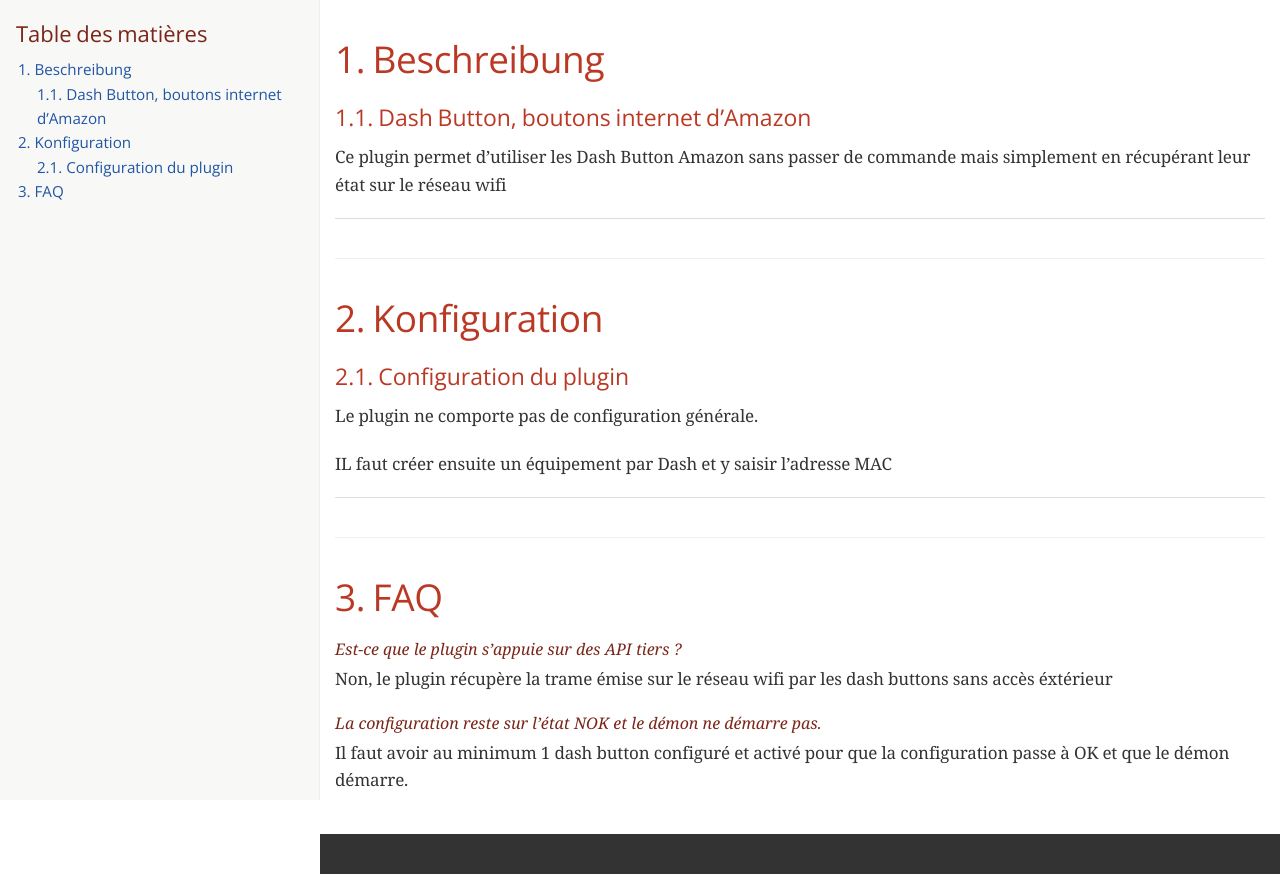
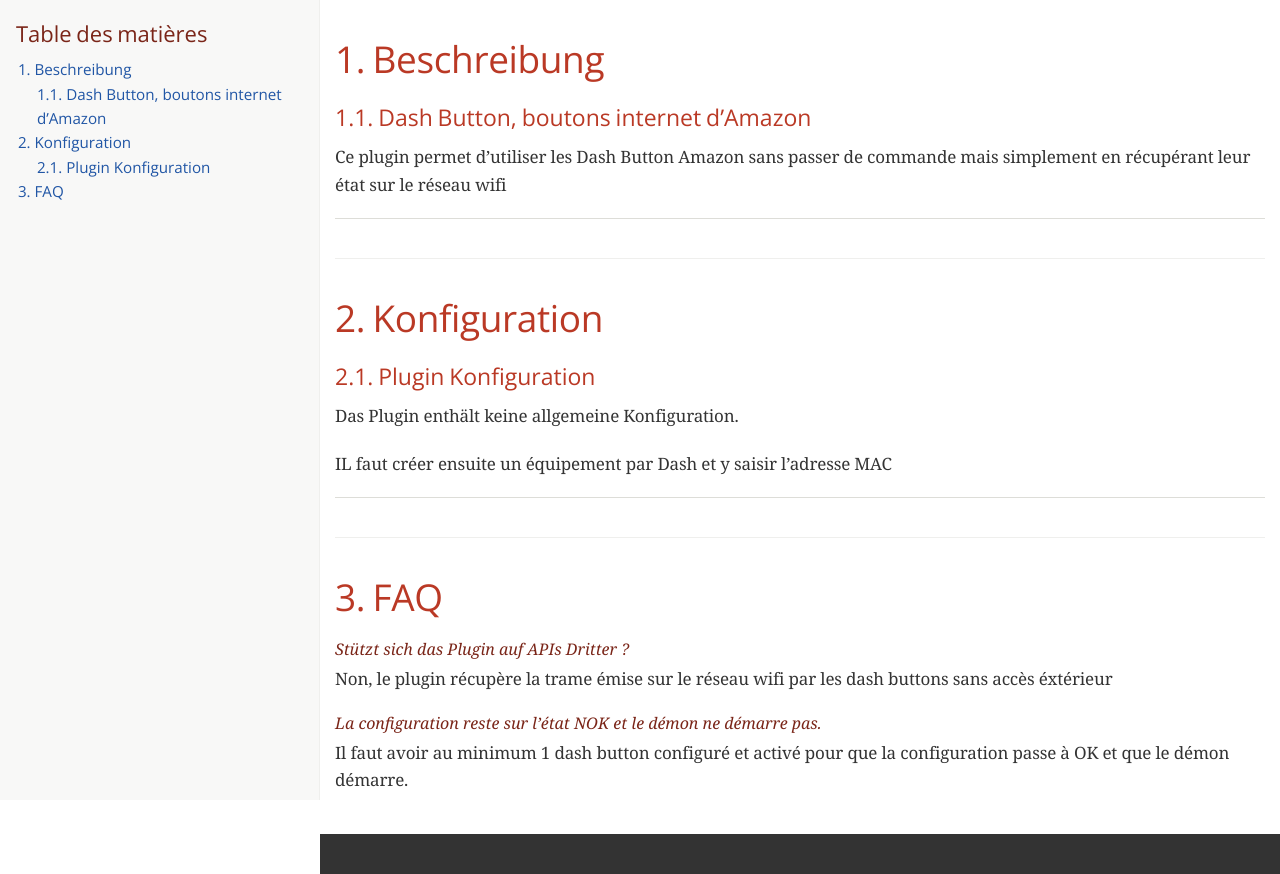
Before and after one commit to lunarok/jeedom_dashbutton, a plain HTML site: page doc/de_DE/index.html in a window 1280 px wide. Drawn offline with nearby package versions, Linux system fonts and the light colour scheme; a web font is replaced by a local one.

Commit message:
[ROBOT] Action all

```diff
--- a/doc/de_DE/index.html
+++ b/doc/de_DE/index.html
@@ -422,7 +422,7 @@
 </li>
 <li><a href="#_konfiguration">2. Konfiguration</a>
 <ul class="sectlevel3">
-<li><a href="#_configuration_du_plugin">2.1. Configuration du plugin</a></li>
+<li><a href="#_plugin_konfiguration">2.1. Plugin Konfiguration</a></li>
 </ul>
 </li>
 <li><a href="#_faq">3. FAQ</a></li>
@@ -446,9 +446,9 @@
 <h2 id="_konfiguration">2. Konfiguration</h2>
 <div class="sectionbody">
 <div class="sect3">
-<h4 id="_configuration_du_plugin">2.1. Configuration du plugin</h4>
+<h4 id="_plugin_konfiguration">2.1. Plugin Konfiguration</h4>
 <div class="paragraph">
-<p>Le plugin ne comporte pas de configuration générale.</p>
+<p>Das Plugin enthält keine allgemeine Konfiguration.</p>
 </div>
 <div class="paragraph">
 <p>IL faut créer ensuite un équipement par Dash et y saisir l&#8217;adresse MAC</p>
@@ -461,7 +461,7 @@
 <h2 id="_faq">3. FAQ</h2>
 <div class="sectionbody">
 <div class="openblock panel">
-<div class="title">Est-ce que le plugin s&#8217;appuie sur des API tiers ?</div><div class="content">
+<div class="title">Stützt sich das Plugin auf APIs Dritter ?</div><div class="content">
 <div class="paragraph">
 <p>Non, le plugin récupère la trame émise sur le réseau wifi par les dash buttons sans accès éxtérieur</p>
 </div>
```
Also changed, not shown: 2 other files.
